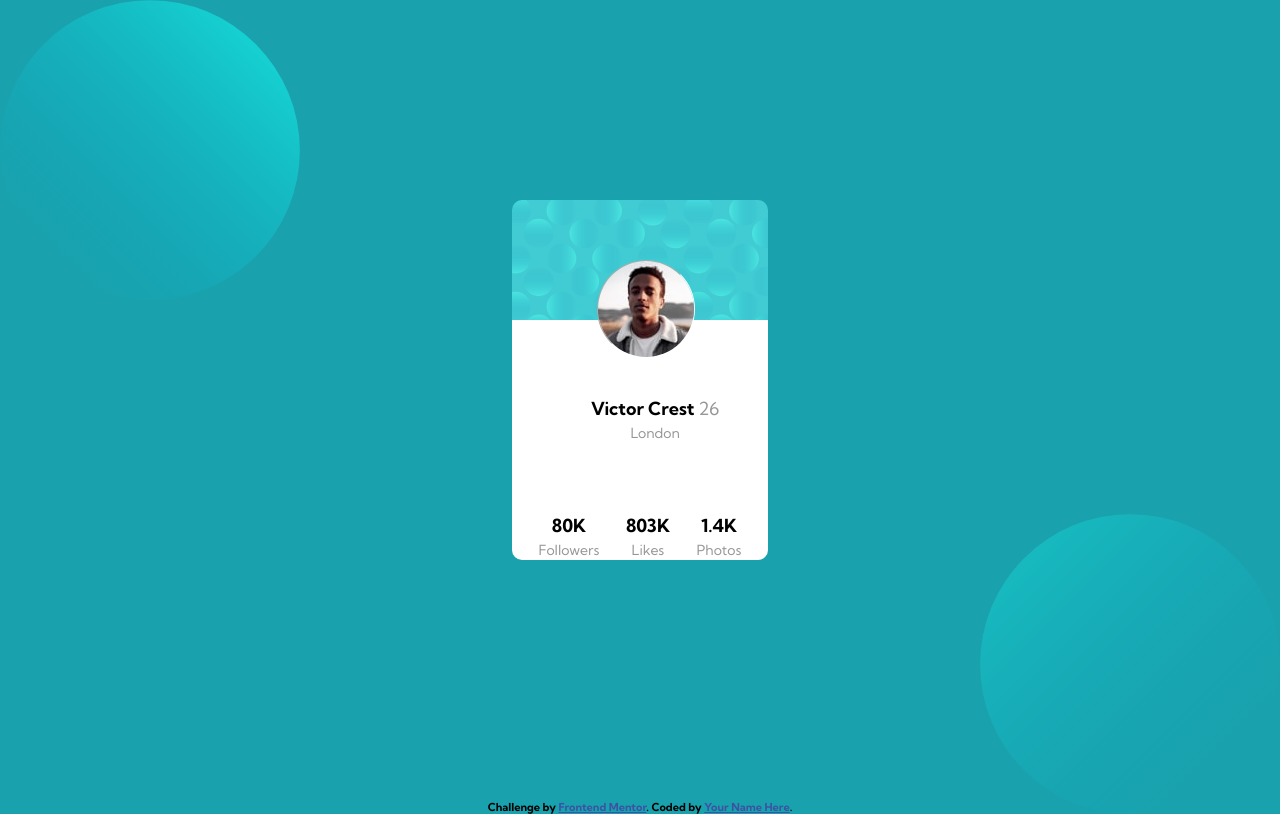
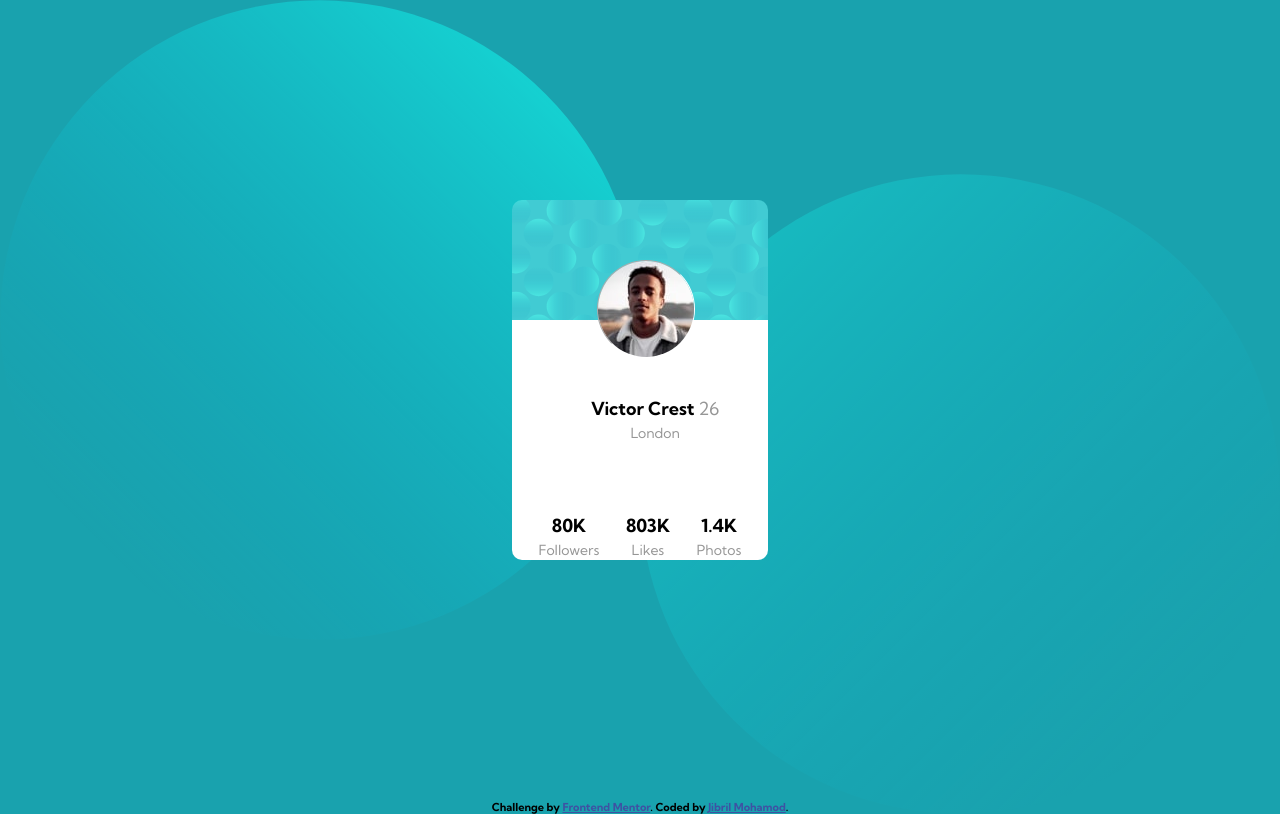
Before and after one commit to jibrilmohamod/profile-card-component-main, a plain HTML site: page index.html in a window 1280 px wide. Drawn offline with Linux system fonts and the light colour scheme.

Commit message:
readme added

```diff
--- a/index.html
+++ b/index.html
@@ -31,7 +31,7 @@
     </main>
 
     <div class="attribution">
-        Challenge by <a href="https://www.frontendmentor.io?ref=challenge" target="_blank">Frontend Mentor</a>. Coded by <a href="#">Your Name Here</a>.
+        Challenge by <a href="https://www.frontendmentor.io?ref=challenge" target="_blank">Frontend Mentor</a>. Coded by <a href="https://www.twitter.com/ShadaYaMwisho">Jibril Mohamod</a>.
     </div>
 </body>
 
--- a/style.css
+++ b/style.css
@@ -93,6 +93,9 @@ p {
 }
 
 @media (min-width: 767px) {
+    html {
+        background-size: 50%, 50%;
+    }
     .profile {
         width: 20%;
     }
```
Also changed, not shown: 2 other files.
